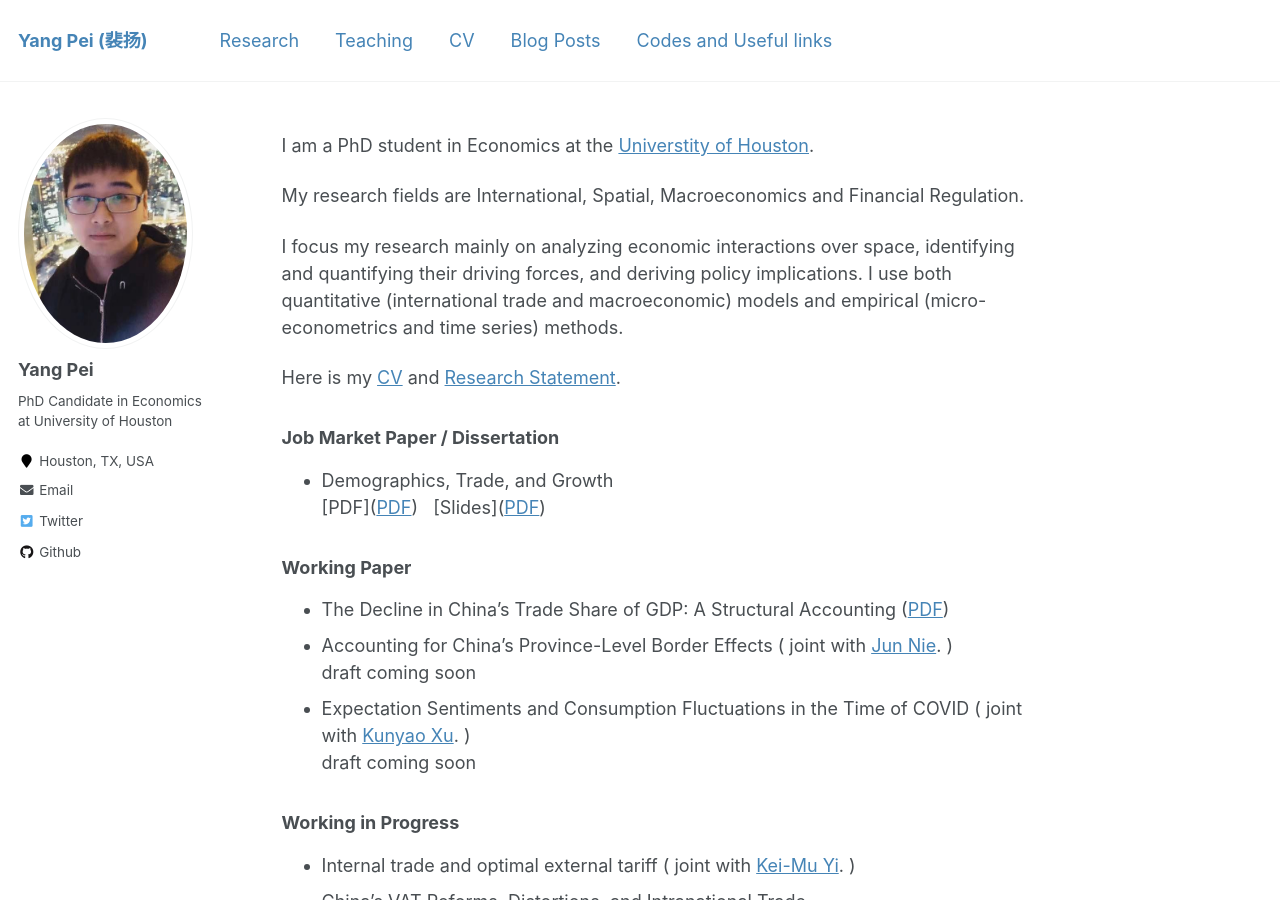
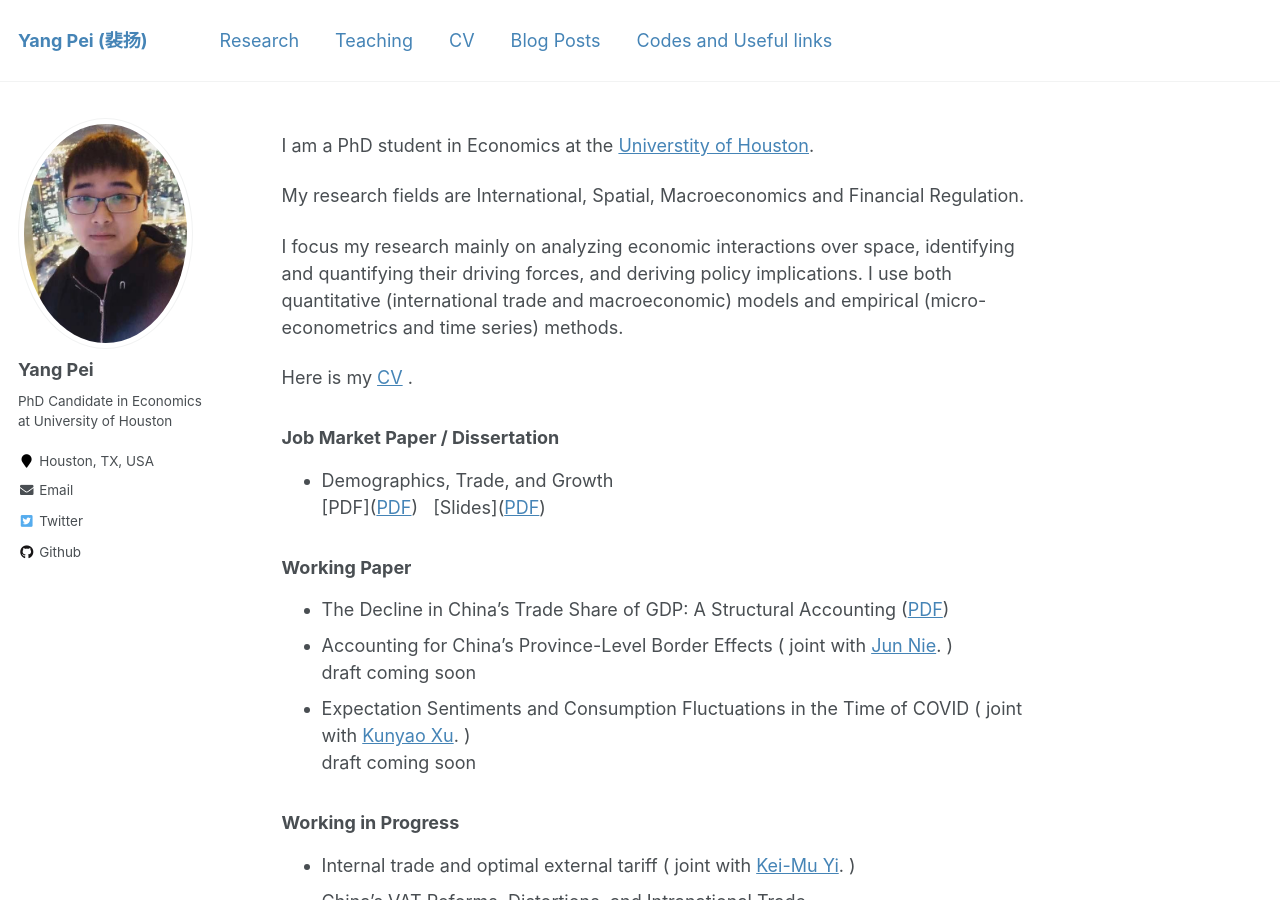
Before and after one commit to ypei1/ypei1.github.io, a Jekyll site: the page built from _pages/about.md, in a window 1280 px wide and 900 px high. Built offline with Jekyll 4.4.1, drawn with Linux system fonts in a browser that asks for light colours; comment, search, counter and statistics services are not loaded.

Commit message:
Update about.md

```diff
--- a/_pages/about.md
+++ b/_pages/about.md
@@ -14,7 +14,7 @@ My research fields are International, Spatial, Macroeconomics and Financial Regu
 
 I focus my research mainly on analyzing economic interactions over space, identifying and quantifying their driving forces, and deriving policy implications. I use both quantitative (international trade and macroeconomic) models and empirical (micro-econometrics and time series) methods.
 
-Here is my <a href="/files/YANGPEI_cv__Copy_.pdf">CV</a>  and  <a href="/files/YANGPEI_RS.pdf">Research Statement</a>.
+Here is my <a href="/files/YANGPEI_cv__Copy_.pdf">CV</a>  .
 
 ### Job Market Paper / Dissertation
 - Demographics, Trade, and Growth
```
Also changed, not shown: other parts of _pages/about.md (+1 -1 lines).
